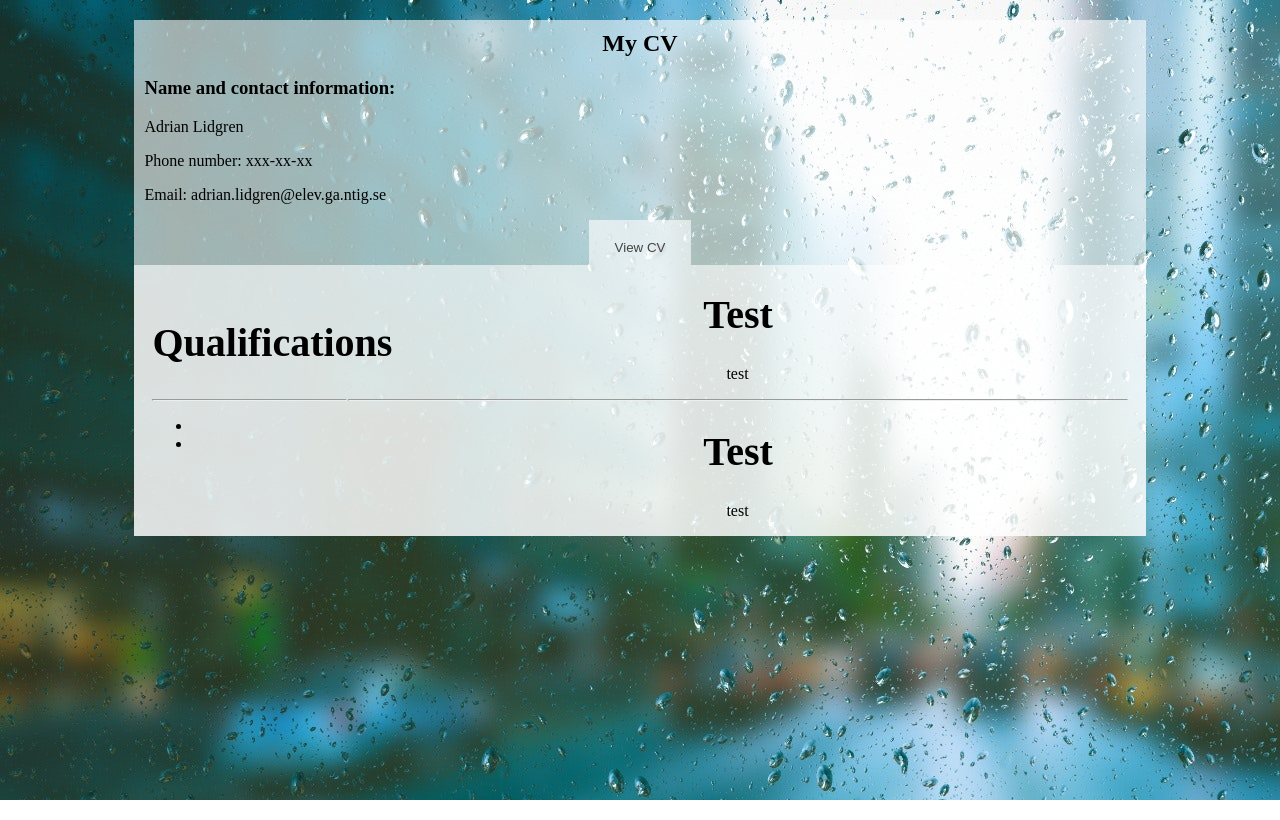
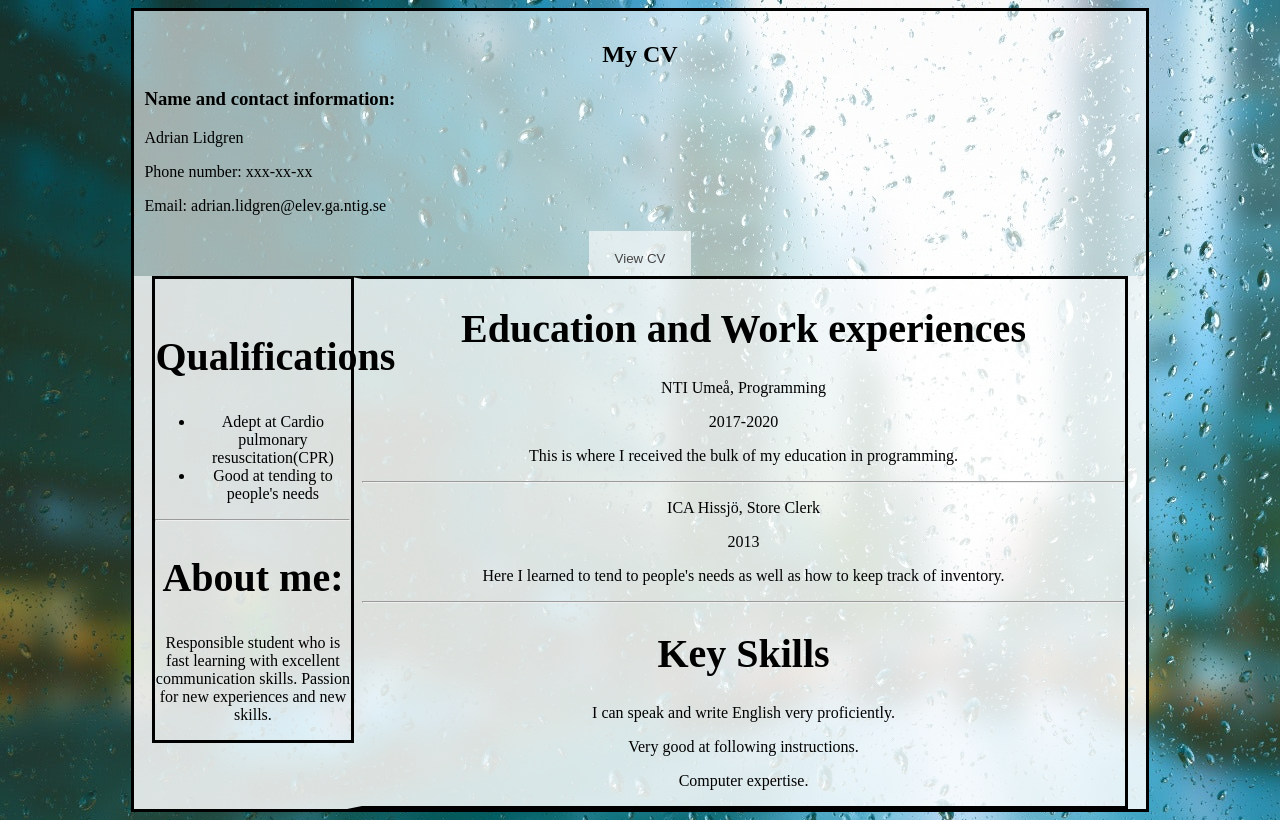
Before and after one commit to te17adrian/cv, a plain HTML site: page index.html in a window 1280 px wide. Both pictures are taken after a click on the button "View CV". Drawn offline with Linux system fonts and the light colour scheme.

Commit message:
Friday v45

```diff
--- a/css/style.css
+++ b/css/style.css
@@ -17,7 +17,17 @@ header>h3{
 
 }
 
+header>h4{
+    text-align: right;
+    padding-left: 10px;
+    position: relative;
+
+
+}
+
 header {
+    border-style: solid;
+    border right: 20px;
     margin: 0 auto;
     width: 80%;
     background-color: rgba(255, 255, 255, 0.6);
@@ -35,14 +45,19 @@ header {
 }
 
     main {
+        border-style: solid;
+        border right: 20px;
         background-color: rgba(255, 255, 255, 0);
         text-align: center;
         width: auto;
         margin-left: 20%;
-        border-left: 10px;
+        border-left-color: rgba(255, 255, 255, 0);
+        border-left-width: 15px;
     }
 
     aside {
+        border-style: solid;
+        border right: 20px;
         background-color: rgba(255, 255, 255, 0);
         padding-right: 1px;
         padding-top: 21px;
@@ -50,7 +65,7 @@ header {
         width: 20%;
         float: left;
         }
-aside>blockquote{
+aside>li{
     text-align: left;
     padding-left: 10px;
 
--- a/index.html
+++ b/index.html
@@ -16,36 +16,42 @@
         <p>Adrian Lidgren</p>
         <p>Phone number: xxx-xx-xx</p>
         <p>Email: adrian.lidgren@elev.ga.ntig.se</p>
-
-
-
-
             <button class="accordion">View CV</button>
                 <div class="panel">
 
         <aside>
             <h1>Qualifications</h1>
+                <ul>
+
+                    <li>Adept at Cardio pulmonary resuscitation(CPR)</li>
+                    <li>Good at tending to people's needs</li>
+                </ul>
             <hr>
-                <ul>
-                    <li></li>
-                    <li></li>
-
-                </ul>
+            <h1>About me:</h1>
+            <p>Responsible student who is fast learning with excellent communication skills. Passion for new experiences and new skills. </p>
             </aside>
             <main>
-                <h1>Test</h1>
+                <h1>Education and Work experiences</h1>
                     <blockquote>
-                    test
+                    NTI Umeå, Programming
                     </blockquote>
+                    <p>2017-2020</p>
+                    <p>This is where I received the bulk of my education in programming. </p>
                 <hr>
-                <h1>Test</h1>
-            <blockquote>
-            test
-            </blockquote>
+                <blockquote>
+                ICA Hissjö, Store Clerk
+                </blockquote>
+                <p>2013</p>
+                <p>Here I learned to tend to people's needs as well as how to keep track of inventory.</p>
+                <hr>
+                <h1>Key Skills</h1>
+                <p>I can speak and write English very proficiently. </p>
+                <p>Very good at following instructions.</p>
+                <p>Computer expertise.</p>
 
         </main>
+                </div>
     </body>
-                </div>
 
         <script>
             var acc = document.getElementsByClassName("accordion");
```
